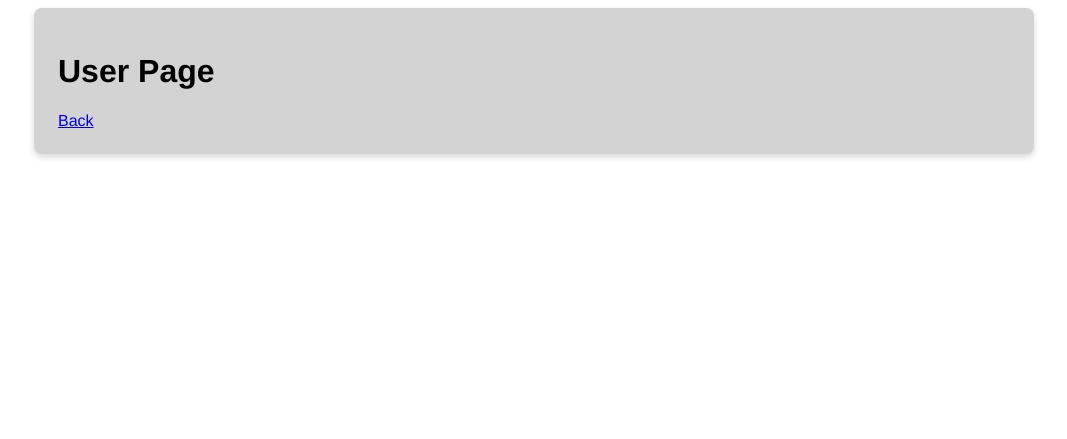
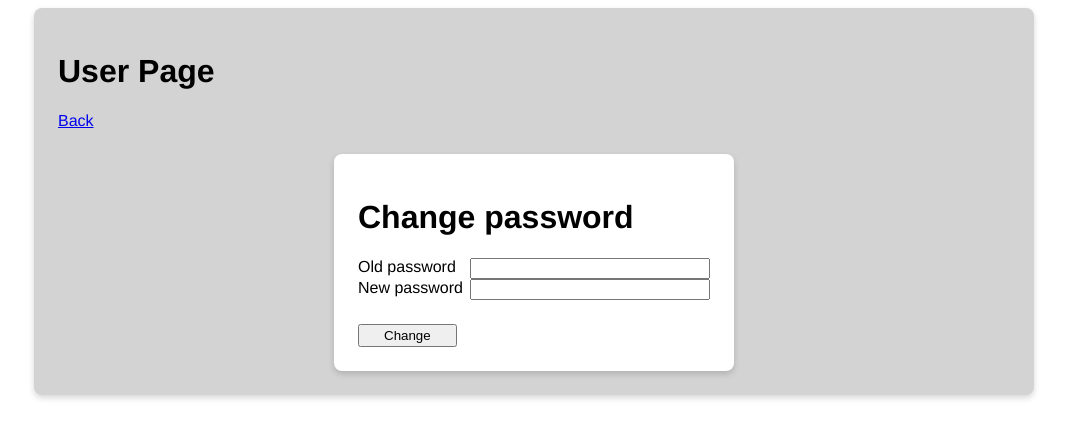
Before and after one commit to rw22448/cc-assignment-01-task-1-app, a Flask app: template templates/user_page.html in a window 1280 px wide. Shown: the top 439 px of the page, without its empty margins (106-1173 px from the left). Run offline with Flask 2, Linux system fonts and the light colour scheme; the template is opened without the code that fills it, so the values that code supplies are empty.

Commit message:
Allow user to change password

```diff
--- a/main.py
+++ b/main.py
@@ -92,10 +92,23 @@ def forum():
     return render_template('forum.html', user_id=user_id, posts=posts)
 
 
-@app.route('/user-page')
+@app.route('/user-page', methods=('GET', 'POST'))
 def user_page():
+    user = fetch_specific_user(localStorage.getItem('user_id'))
 
-    return render_template('user_page.html')
+    error = None
+
+    if request.method == 'POST':
+        old_password = request.form['old-password']
+        new_password = request.form['new-password']
+
+        if not old_password == user['password']:
+            error = 'The old password is incorrect'
+        else:
+            update_specific_user(user['id'], user['user_name'], new_password)
+            return redirect(url_for('logout'))
+
+    return render_template('user_page.html', error=error)
 
 
 @app.route('/logout')
@@ -112,6 +125,27 @@ def fetch_users(limit=None):
     output = query.fetch(limit=limit)
 
     return list(output)
+
+
+def fetch_specific_user(user_id):
+    query = datastore_client.query(kind='user')
+
+    output = query.add_filter('id', '=', user_id).fetch()
+
+    output_list = list(output)
+
+    return output_list[0]
+
+
+def update_specific_user(user_id, user_name, new_password):
+    entity = fetch_specific_user(user_id)
+    entity.update({
+        'id': user_id,
+        'user_name': user_name,
+        'password': new_password
+    })
+
+    datastore_client.put(entity)
 
 
 def fetch_posts(limit=None):
--- a/static/style.css
+++ b/static/style.css
@@ -35,7 +35,7 @@ body {
   padding: 24px;
 }
 
-.post-container {
+.medium-container {
   box-sizing: border-box;
   width: 800px;
   border-radius: 8px;
--- a/templates/forum.html
+++ b/templates/forum.html
@@ -55,7 +55,7 @@
   <div class="big-container light-sea-green margin-top margin-auto flex-column">
     <h1>Message display</h1>
     {% for post in posts %}
-    <div class="post-container white margin-top margin-auto">
+    <div class="medium-container white margin-top margin-auto">
       <div>
         <div>
           {{ post['datetime'].ctime() }} | {{ post['user_id'] }}
--- a/templates/user_page.html
+++ b/templates/user_page.html
@@ -11,6 +11,28 @@
     <h1>User Page</h1>
     <a href="/forum">Back</a>
 
+    <div class="container white flex-child-none margin-auto margin-top">
+      <h1>Change password</h1>
+      <form method="POST">
+        <div class="grid">
+          <label for="password">Old password</label>
+          <input type="password" name="old-password" id="change-password-old" required>
+        </div>
+        <div class="grid">
+          <label for="password">New password</label>
+          <input type="password" name="new-password" id="change-password-new" required>
+        </div>
+        <div class="margin-top">
+          <input class="button" type="submit" value="Change">
+        </div>
+
+        {% if error %}
+        <div class="red-text">
+          <p>{{ error }}</p>
+        </div>
+        {% endif %}
+      </form>
+    </div>
   </div>
 
 </body>
```
